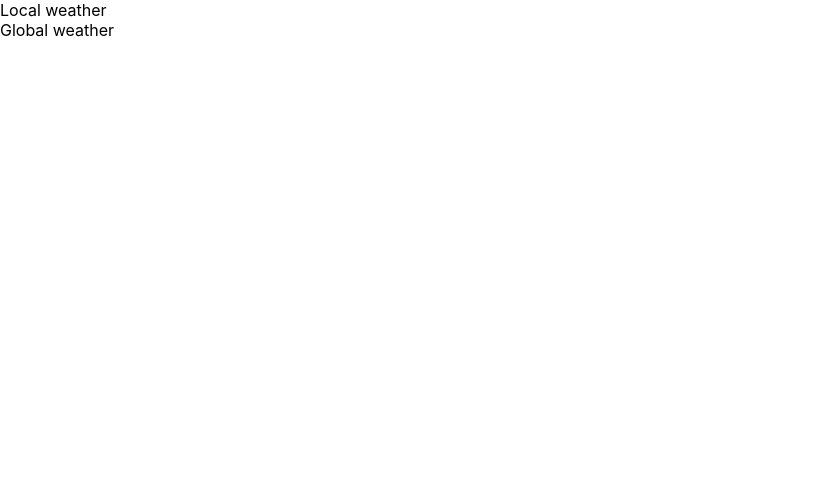
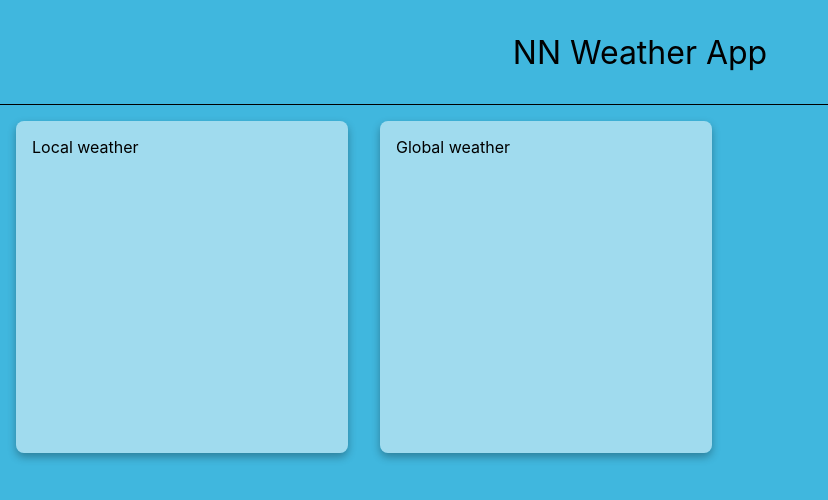
Before and after one commit to dzsoltdev/nn-coding-challenge, a React (Create React App) app: page / in a window 1280 px wide. Shown: the top 500 px of the page, without its empty margins (0-828 px from the left). Built offline with nearby package versions, Linux system fonts and the light colour scheme; no server answers.

Commit message:
Implement basic styling

```diff
--- a/src/App.scss
+++ /dev/null
@@ -1,5 +0,0 @@
-.app {
-  .app-header {
-
-  }
-}
--- a/src/App.tsx
+++ b/src/App.tsx
@@ -1,6 +1,6 @@
 import React from 'react';
 import {useSessionStorage} from 'react-use';
-import './App.scss';
+import './styles/App.scss';
 import classNames from "classnames";
 
 import {AppSettingsContext, Theme, UnitType} from "./utility/appSettingsContext";
@@ -21,6 +21,7 @@ function App() {
     }}>
       <div className={classNames('app', activeTheme)}>
         <header className="app-header">
+          <label>NN Weather App</label>
         </header>
 
         <WidgetContainer />
--- a/src/components/Widget.tsx
+++ b/src/components/Widget.tsx
@@ -1,8 +1,10 @@
 import React, {useCallback} from "react";
 import classNames from "classnames";
+import "../styles/components/Widget.scss"
 
 import {useAppSettingsContext} from "../utility/appSettingsContext";
 
+//TODO lazy load components
 import LocalWeatherWidget from "./LocalWeatherWidget";
 import GlobalWeatherWidget from "./GlobalWeatherWidget";
 
--- a/src/components/WidgetContainer.tsx
+++ b/src/components/WidgetContainer.tsx
@@ -1,5 +1,6 @@
 import React from "react";
 import classNames from "classnames";
+import "../styles/components/WidgetContainer.scss"
 
 import Widget, {WidgetType} from "./Widget";
 
--- a/src/index.tsx
+++ b/src/index.tsx
@@ -1,6 +1,6 @@
 import React from 'react';
 import ReactDOM from 'react-dom';
-import './index.scss';
+import './styles/index.scss';
 import App from './App';
 import reportWebVitals from './reportWebVitals';
 
--- /dev/null
+++ b/src/styles/App.scss
@@ -0,0 +1,18 @@
+.app {
+  height: 100vh;
+  width: 100vw;
+  background-color: #40b7de;
+
+  .app-header {
+    height: 40px;
+    display: flex;
+    align-items: center;
+    justify-content: center;
+    padding: 32px 0;
+    border-bottom: 1px solid black;
+
+    label {
+      font-size: 32px;
+    }
+  }
+}
--- /dev/null
+++ b/src/styles/components/Widget.scss
@@ -0,0 +1,16 @@
+.widget {
+  height: 300px;
+  width: 300px;
+  border-radius: 8px;
+  box-shadow: 0px 4px 8px 0px rgba(0,0,0,0.3);
+  margin: 16px;
+  padding: 16px;
+
+  &.dark {
+    background-color: rgba(0, 0, 0, 0.5);
+  }
+
+  &.light {
+    background-color: rgba(255, 255, 255, 0.5);
+  }
+}
--- /dev/null
+++ b/src/styles/components/WidgetContainer.scss
@@ -0,0 +1,5 @@
+.widget-container {
+  display: flex;
+  flex-direction: row;
+  flex-wrap: wrap;
+}
```
Also changed, not shown: src/styles/index.scss (renamed from src/index.scss).
